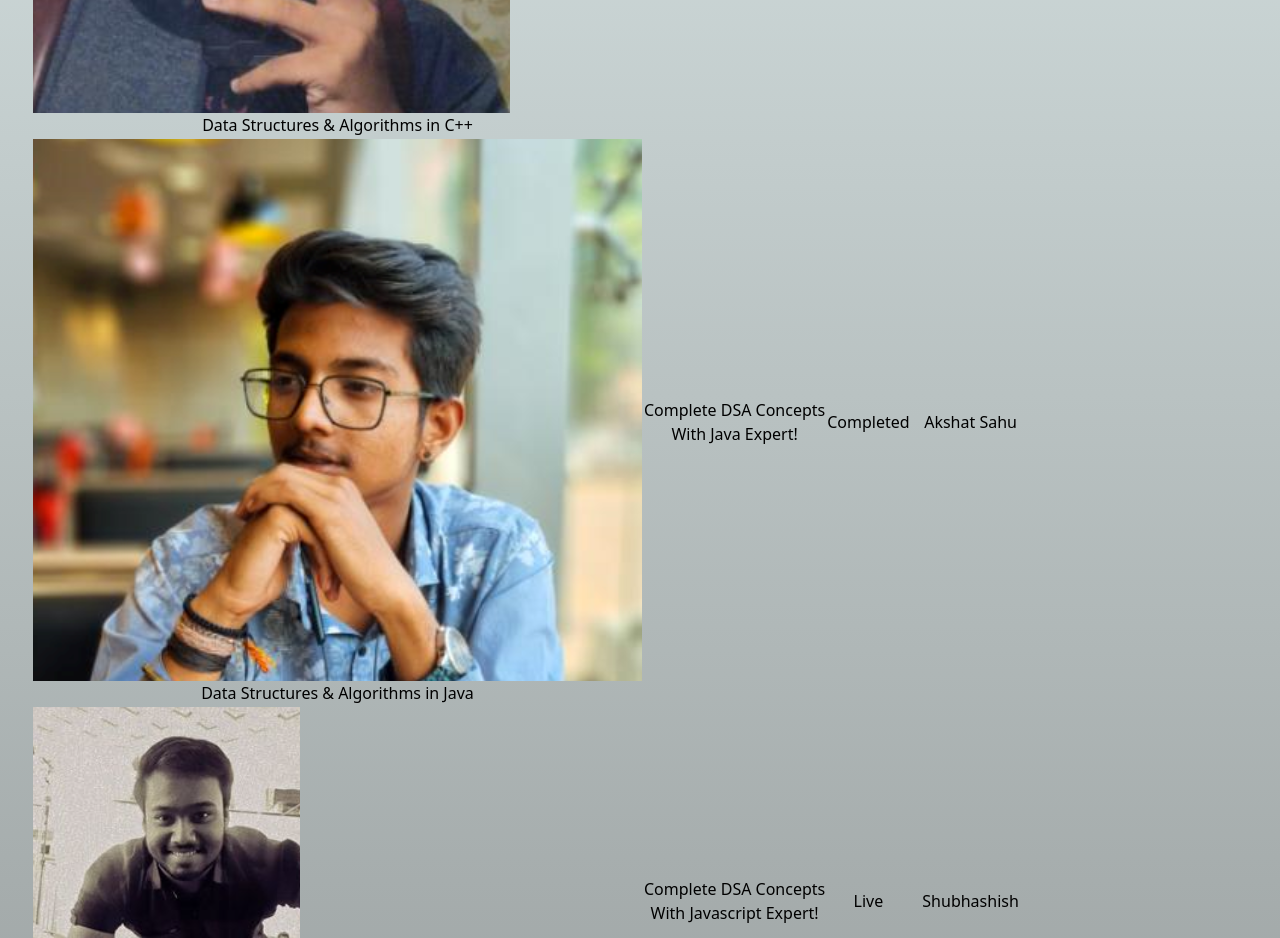
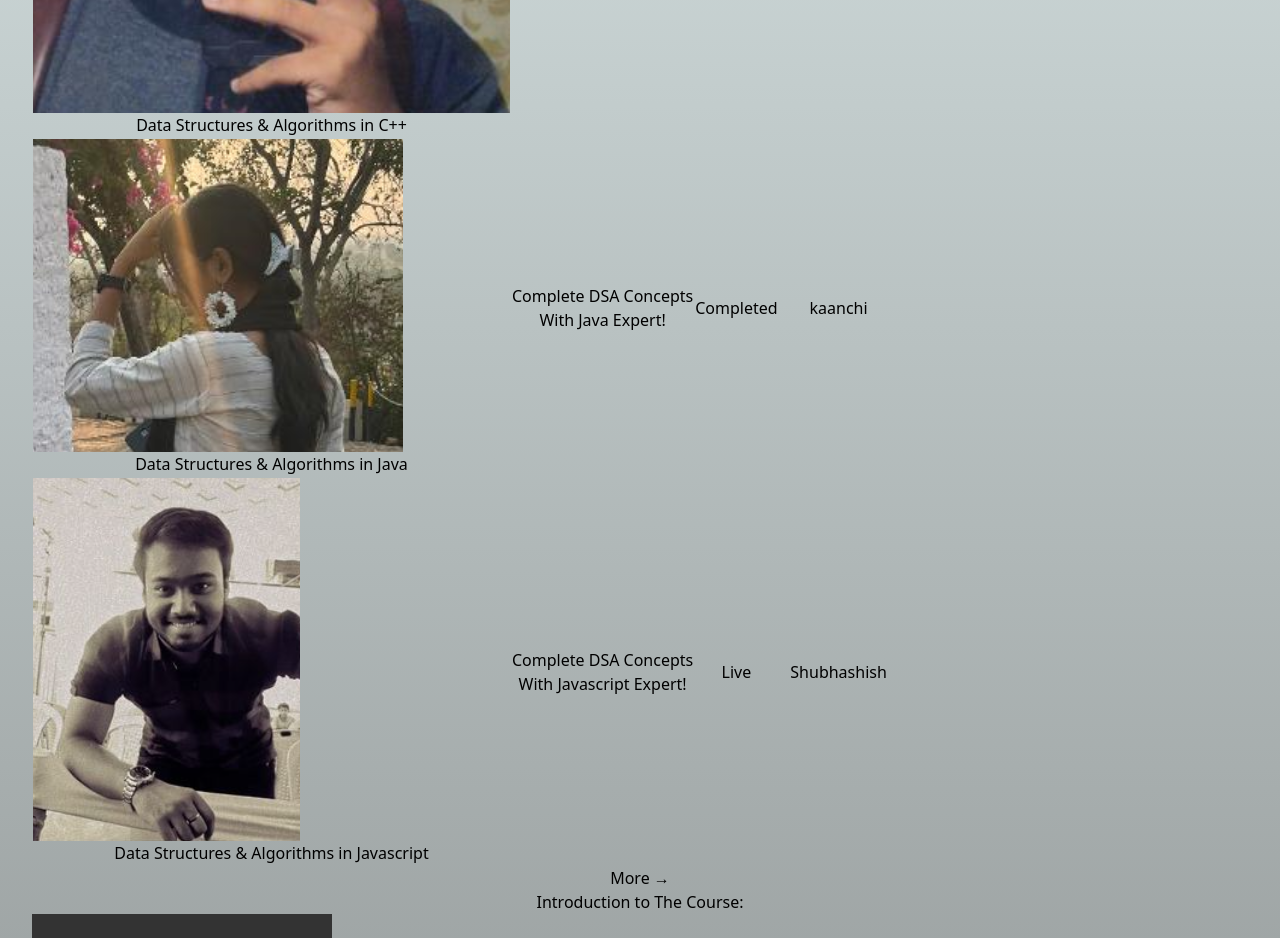
Before and after one commit to Shubhashish-Chakraborty/React-LandingPage-01, a React (Vite) app: page / in a window 1280 px wide. Shown: the part 1020-1958 px from the top of the page. Built offline with nearby package versions, Linux system fonts and the light colour scheme; grey boxes are pictures that could not be loaded.

Commit message:
Tutor Updated

```diff
--- a/src/components/Table.jsx
+++ b/src/components/Table.jsx
@@ -128,7 +128,7 @@
                                 </span>
                                 </td>
                                 <td class="whitespace-nowrap px-4 py-4 text-sm text-gray-500">
-                                Akshat Sahu
+                                kaanchi
                                 </td>
                                 {/* <td class="whitespace-nowrap px-4 py-4 text-right text-sm font-medium">
                                 <a href="#" class="text-gray-500 hover:text-indigo-600">
```
Also changed, not shown: public/TableAssets/Tutor01.png.
